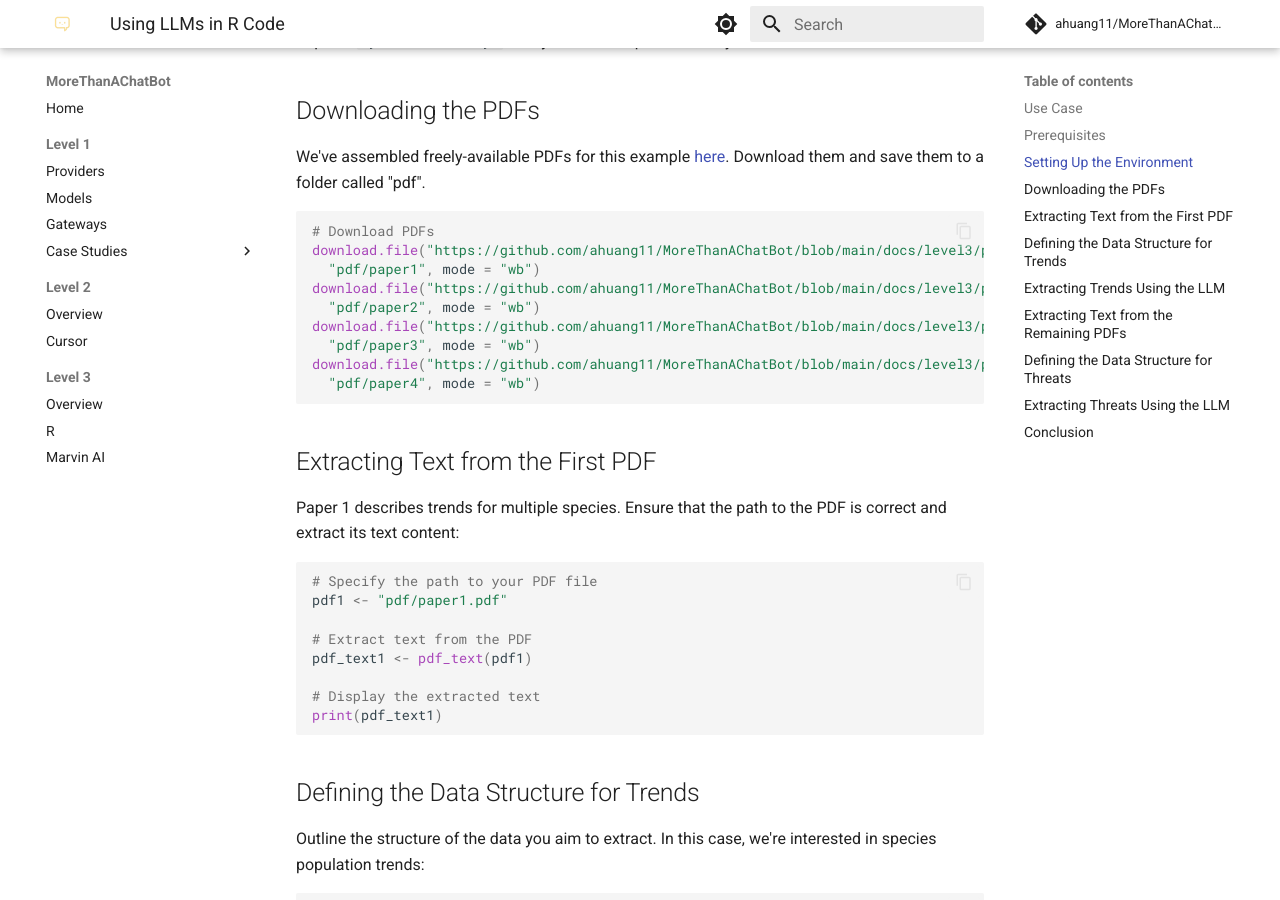
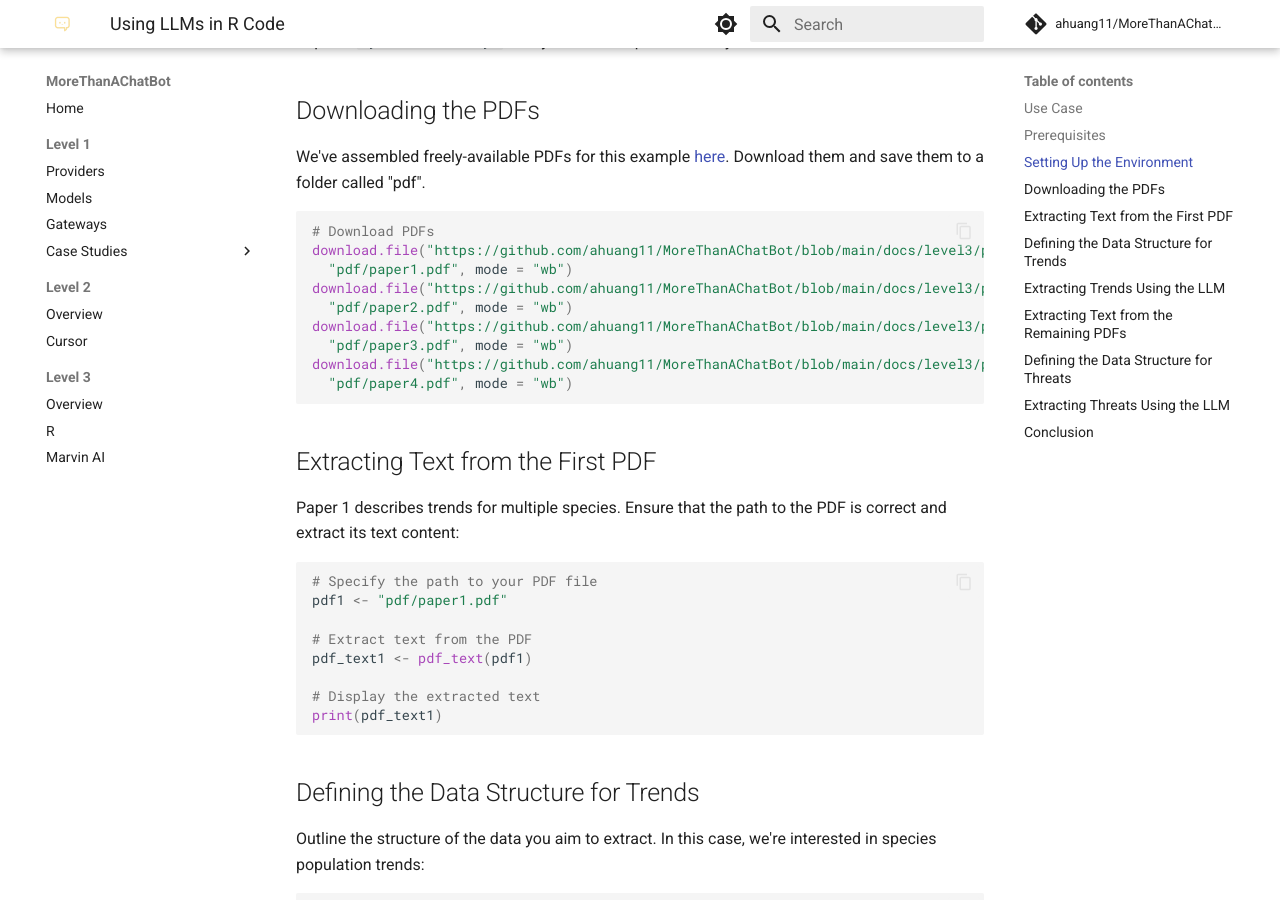
Before and after one commit to ahuang11/MoreThanAChatBot, an MkDocs documentation site: the page built from docs/level3/R_example.md, in a window 1280 px wide and 900 px high, scrolled down 1065 px. Built offline with MkDocs 1.6.1 and Material for MkDocs 9.7.7, drawn with Linux system fonts in a browser that asks for light colours; comment, search, counter and statistics services are not loaded.

Commit message:
Update R_example.md

````diff
--- a/docs/level3/R_example.md
+++ b/docs/level3/R_example.md
@@ -42,13 +42,13 @@ We've assembled freely-available PDFs for this example [here](https://github.com
 ```r
 # Download PDFs
 download.file("https://github.com/ahuang11/MoreThanAChatBot/blob/main/docs/level3/pdf/paper1.pdf",
-  "pdf/paper1", mode = "wb")
+  "pdf/paper1.pdf", mode = "wb")
 download.file("https://github.com/ahuang11/MoreThanAChatBot/blob/main/docs/level3/pdf/paper2.pdf",
-  "pdf/paper2", mode = "wb")
+  "pdf/paper2.pdf", mode = "wb")
 download.file("https://github.com/ahuang11/MoreThanAChatBot/blob/main/docs/level3/pdf/paper3.pdf",
-  "pdf/paper3", mode = "wb")
+  "pdf/paper3.pdf", mode = "wb")
 download.file("https://github.com/ahuang11/MoreThanAChatBot/blob/main/docs/level3/pdf/paper4.pdf",
-  "pdf/paper4", mode = "wb")
+  "pdf/paper4.pdf", mode = "wb")
 
 ```
 
````
